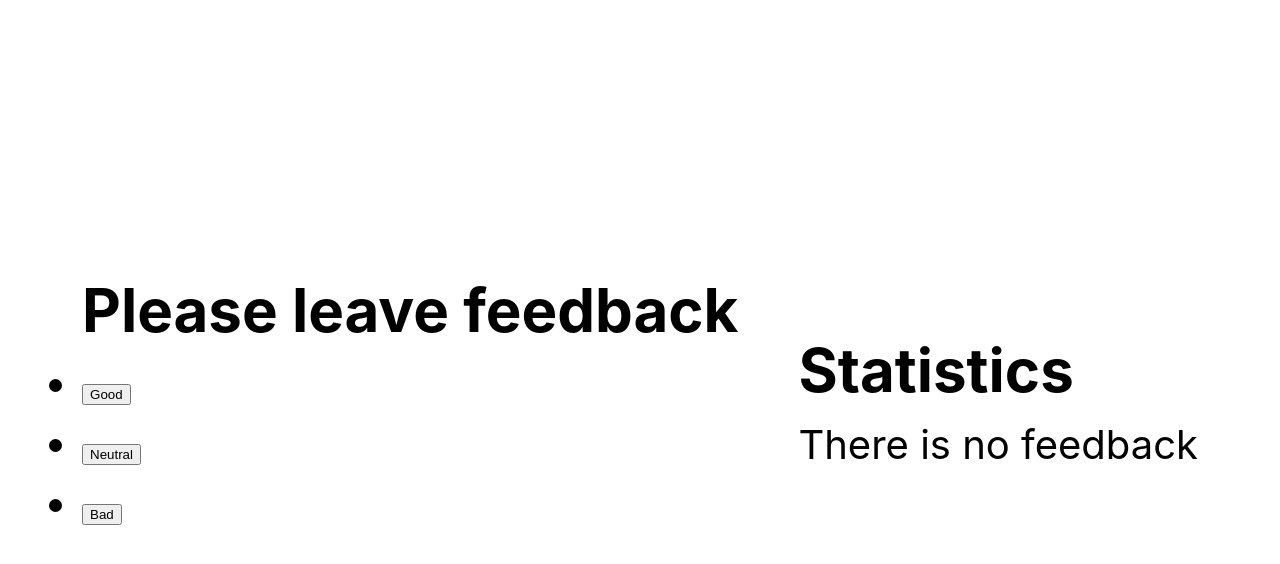
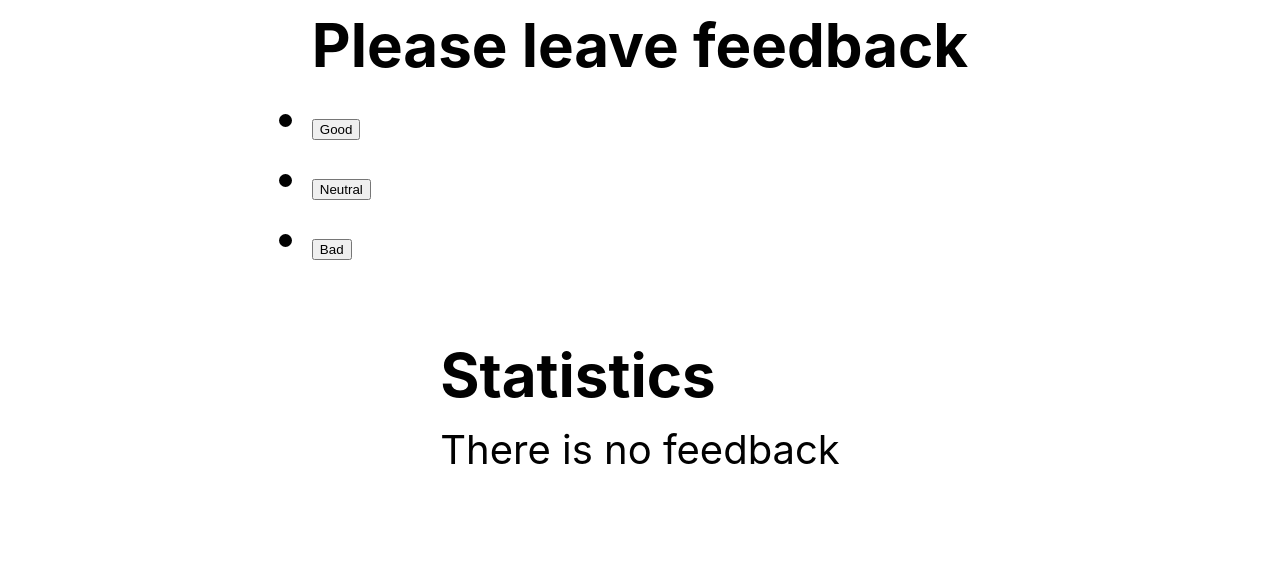
Before and after one commit to Irgey/goit-react-hw-02-feedback, a React (Create React App) app: page / in a window 1280 px wide. Shown: the top 564 px of the page. Built offline with nearby package versions, Linux system fonts and the light colour scheme.

Commit message:
flexdirection column

```diff
--- a/src/components/App.jsx
+++ b/src/components/App.jsx
@@ -23,8 +23,9 @@ export class App extends Component {
     return (
       <div
         style={{
-          height: '100vh',
+          height: '100%',
           display: 'flex',
+          flexDirection: 'column',
           gap: 60,
           justifyContent: 'center',
           alignItems: 'center',
```
